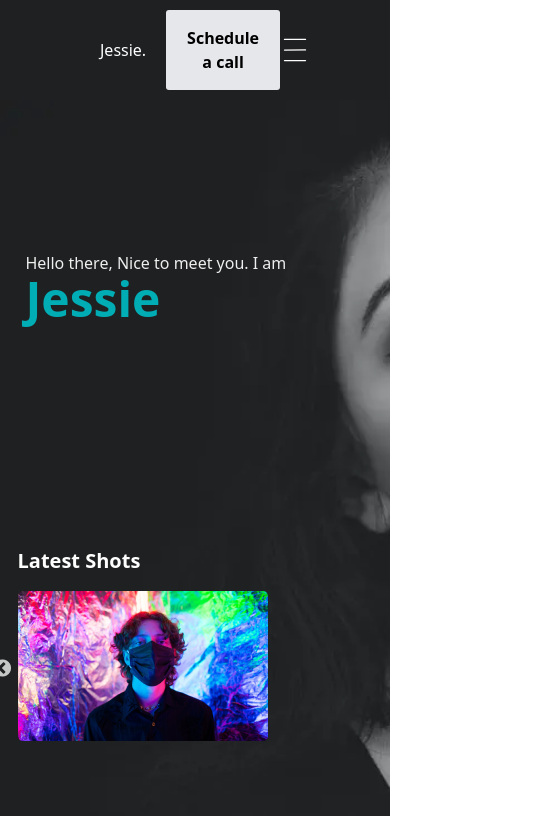
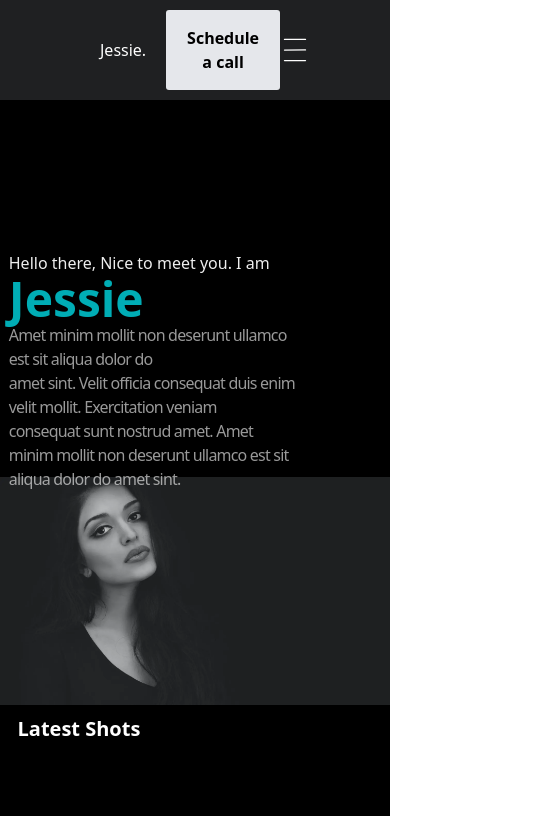
Before and after one commit to shoaibahmed2/react-tailwindfrontend, a React (Create React App) app: page / in a window 390 px wide. Shown: the top 816 px of the page, 543 px wide, since content can reach past the window. Built offline with nearby package versions, Linux system fonts and the light colour scheme.

Commit message:
changes made

```diff
--- a/src/components/body.jsx
+++ b/src/components/body.jsx
@@ -1,5 +1,3 @@
-
-
 import Lady from "../../src/images/lady.webp";
 import Dot from "../../src/images/dot.svg";
 import line from "../../src/images/Line1.svg";
@@ -9,10 +7,13 @@ import "slick-carousel/slick/slick-theme.css";
 
 const Body = () => {
   return (
-    <div>
+    <div className="overflow-x-hidden overflow-y-hidden      ">
       <div
-        className="flex flex-col sm:flex-row pt-[151px] gap-[0%] bg-no-repeat bg-cover bg-[#000000] w-[100%] h-[982px]"
-        style={{ backgroundImage: `url(${Lady})` }}
+        className="flex flex-col sm:flex-row pt-[151px] gap-[0%] bg-no-repeat bg-cover bg-center bg-[black] w-[100%] h-[982px]"
+        style={{
+          backgroundImage: `url(${Lady})`,
+          backgroundSize: "contain",
+        }}
       >
         <div className="flex flex-col w-full sm:w-[50%] pt-[240px]   pl-[7%] gap-[18%] order-2 sm:order-1">
           <div className="flex gap- pl-[4.4%]">
@@ -21,7 +22,7 @@ const Body = () => {
               Pro <br /> photographer
             </p>
           </div>
-          <div className="flex pt-[12%] items-start ml font-montserrat font-extrabold text-2xl leading-10 text-gray-200">
+          <div className="flex pt-[12%] items-start ml font-montserrat    font-extrabold text-2xl leading-10 text-gray-200">
             <div className="self-start pt-[1%]">
               <img className="max-sm:hidden" src={line} alt="" />
             </div>
@@ -32,13 +33,15 @@ const Body = () => {
         </div>
         <div className="text-white   flex flex-col w-full sm:w-[50%] max-sm:justify-start gap-[224px] justify-center items-center lg:items-start order-1 sm:order-2">
           <div className="">
-            <p className="font-Poppins max-sm:ml-[-15%]  text-[#EEEEEE] font-medium ">
+            <p className="font-Poppins max-sm:ml-[-15%]  text-[#EEEEEE] font-medium  ">
+              <span className="max-sm:pl-[15%]">
                 Hello there, Nice to meet you. I am <br />
-              <span className="font-Montserrat text text-[#00ADB5] font-extrabold text-xl max-sm:text-5xl sm:text-6xl   ">
+              </span>
+
+              <span className="font-Montserrat text text-[#00ADB5] max-sm:pl-[15%] font-extrabold text-xl max-sm:text-5xl sm:text-6xl    ">
                 Jessie
-              </span>{" "}
                 <br />
-              <div className="font-poppins font-normal max-sm:hidden text-base leading-30 tracking-tighter text-white opacity-60 lg:pr-[10%] max-lg:w-[80%]">
+                <div className="font-poppins font-normal max-sm:pl-[15%] text-base leading-30 tracking-tighter text-white opacity-60 lg:pr-[10%] max-lg:w-[80%]">
                   Amet minim mollit non deserunt ullamco est sit aliqua dolor do
                   <br />
                   amet sint. Velit officia consequat duis enim velit mollit.
@@ -46,6 +49,7 @@ const Body = () => {
                   <br /> consequat sunt nostrud amet. Amet minim mollit non
                   deserunt ullamco est sit aliqua dolor do amet sint.
                 </div>
+              </span>
             </p>
           </div>
           <div className="w-[500px] max-lg:w-[400px] max-w-full max-sm:ml-[35px]  ">
@@ -54,7 +58,7 @@ const Body = () => {
               <h1 className="text-lg max-md:hidden">view all</h1>
             </div>
             {/* max-sm:bg-gray-500  lg:w-auto order-first lg:order-last */}
-            <div className="sm:max-w-[calc(100vw-3rem)]  ">
+            <div className="sm:max-w-[calc(100vw-3rem)] max-sm:pt-[15%] ">
               <Slider />
             </div>
           </div>
@@ -64,5 +68,4 @@ const Body = () => {
   );
 };
 
-
 export default Body;
--- a/src/components/header.jsx
+++ b/src/components/header.jsx
@@ -1,47 +1,33 @@
-// import React from "react";
+// import React, { useState } from "react";
 // import { CiMenuBurger } from "react-icons/ci";
-// import { RxCross2 } from "react-icons/rx";
-// import { useState } from "react";
 
 // const Header = () => {
-//   const [toggle, setToggle] = useState(true);
+//   const [toggle, setToggle] = useState(false);
+
 //   return (
-//     <div className="   bg-gray-500 text-white  font-Josefin Sans  ">
+//     <div className="bg-[#1F2022] text-white font-Josefin Sans">
 //       <div className="mx-[80px] flex justify-between items-center">
-//         <header className="py-[38px]  mr-[25.1%]  "> Jessie. </header>
+//         <header className="py-[38px] px-5  lg:mr-[15%] "> Jessie. </header>
 
-//         <div className="list-none  flex space-x-4 py-[41px]  font-Josefin Sans  justify-center gap-10 ">
-//           <li className="text-cyan-500 sm:text-red-700">Portfolio</li>
+//         <div className="  hidden  md:flex    list-none space-x-4 py-[41px] font-Josefin Sans justify-center  gap-5 lg:gap-10">
+//           <li className="text-cyan-500  ">Portfolio</li>
 //           <li>Blog</li>
 //           <li>Client reviews</li>
 //           <li>Contact me</li>
 //         </div>
-//         <div className="">
-//           {/* {" "} */}
-//           <button className="bg-gray-200 rounded-[3px]  py-[16px] px-[16px]  text-black font-bold   ">
+//         <div className="  sm:block">
+//           <button className="bg-gray-200 rounded-[3px] py-[16px] px-[16px] text-black font-bold">
 //             Schedule a call
 //           </button>
 //         </div>
-//         {/* <div
-//           onClick={() => {
-//             setToggle(!toggle);
-//           }}
-//         >
+//         <div className="sm:hidden" onClick={() => setToggle(!toggle)}>
 //           <CiMenuBurger size={30} />
-//           <RxCross2 size={30} />
-//         </div> */}
+//         </div>
 //       </div>
-//       {/* <div className="bg-green-500 fixed top-0 left-0 w-full flex justify-center items-center ">
-//         <li className="text-cyan-500 sm:text-red-700">Portfolio</li>
-//         <li>Blog</li>
-//         <li>Client reviews</li>
-//         <li>Contact me</li>
-//       </div> */}
 //     </div>
 //   );
 // };
 // export default Header;
-
 import React, { useState } from "react";
 import { CiMenuBurger } from "react-icons/ci";
 
@@ -68,16 +54,14 @@ const Header = () => {
           <CiMenuBurger size={30} />
         </div>
       </div>
-      {/* {toggle && (
-        // <div className="sm:hidden bg-gray-500">
-        //   <ul className="list-none p-4 space-y-4">
-        //     <li className="text-cyan-500 sm:text-red-700">Portfolio</li>
-        //     <li>Blog</li>
-        //     <li>Client reviews</li>
-        //     <li>Contact me</li>
-        //   </ul>
-        // </div>
-      )} */}
+      {toggle && (
+        <div className="sm:hidden bg-[#1F2022] text-white font-Josefin Sans flex flex-col space-y-2 p-4">
+          <li className="text-cyan-500">Portfolio</li>
+          <li>Blog</li>
+          <li>Client reviews</li>
+          <li>Contact me</li>
+        </div>
+      )}
     </div>
   );
 };
```
Lines whose indentation alone changed are shown as unchanged.
